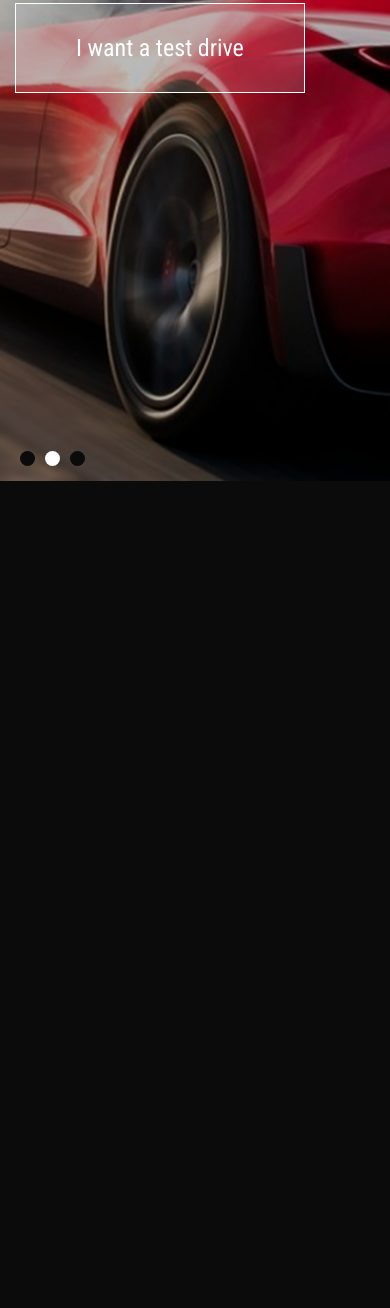
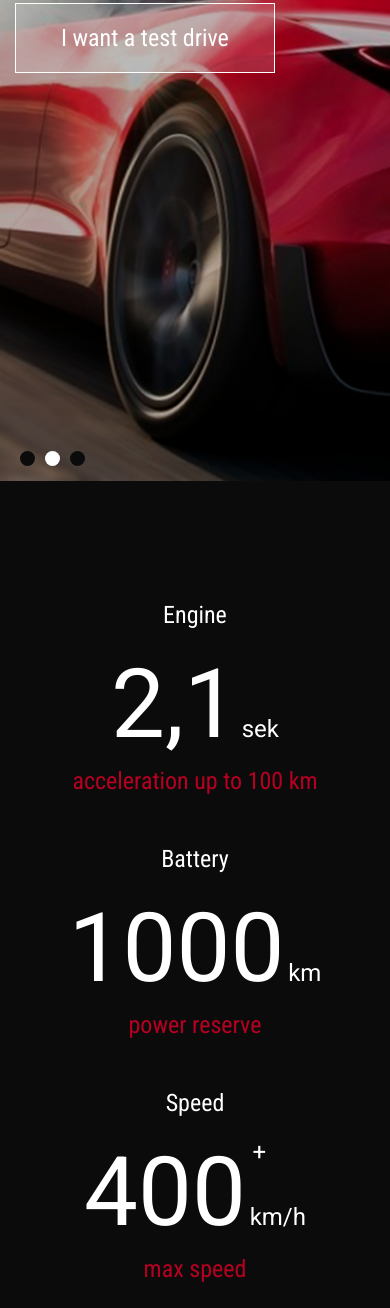
Before and after one commit to programer1983/layout-tesla, a plain HTML site: page index.html in a window 390 px wide. Shown: the part 363-1671 px from the top of the page. Before the commit the page ends 844 px from the top, so only its background shows below. Drawn offline with nearby package versions, Linux system fonts and the light colour scheme.

Commit message:
media statistics block

```diff
--- a/css/style.css
+++ b/css/style.css
@@ -372,6 +372,18 @@ body {
 
 /* ======= MEDIA ======================================================================== */
 
+
+@media (max-width: 820px){
+  .statistics-items {
+    flex-wrap: wrap;
+  }
+
+  .statistics-item {
+    padding: 50px;
+  }
+}
+
+
 @media (max-width: 410px){
   .logp img {
     width: 200px;
@@ -395,7 +407,15 @@ body {
     width: 100%;
   }
 
-  .header-content .button {
-    padding: 30px 60px;
+  .button {
+    padding: 20px 45px;
   }
+
+  .statistics-item {
+    padding: 25px 0;
+  }
+
+  .statistics {
+    margin: 110px 0 50px;
 }
+}
--- a/index.html
+++ b/index.html
@@ -50,7 +50,7 @@
         <div class="slider__item" style="background-image: url(img/header/slide-3.jpg)"></div>
     </div>
   </section>
-  <!-- <section class="statistics">
+  <section class="statistics">
     <div class="container">
         <div class="statistics-items">
             <div class="statistics-item">
@@ -71,6 +71,7 @@
         </div>
     </div>
   </section>
+  <!--
   <section class="video">
     <div class="container">
         <iframe width="100%" height="400" src="https://www.youtube.com/embed/tw4jkyfY4HE" title="YouTube video player" frameborder="0" allow="accelerometer; autoplay; clipboard-write; encrypted-media; gyroscope; picture-in-picture; web-share" allowfullscreen></iframe>
```
